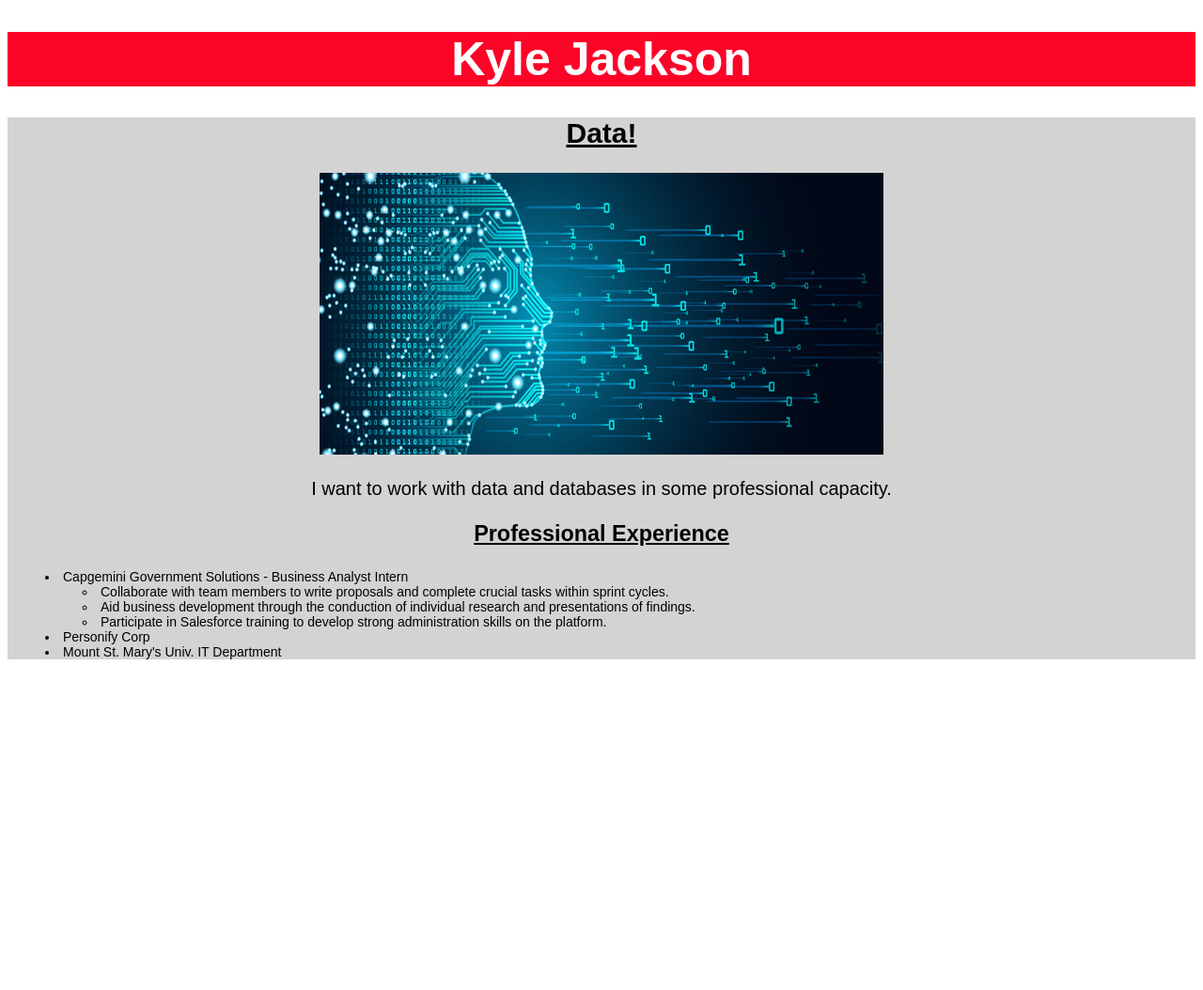
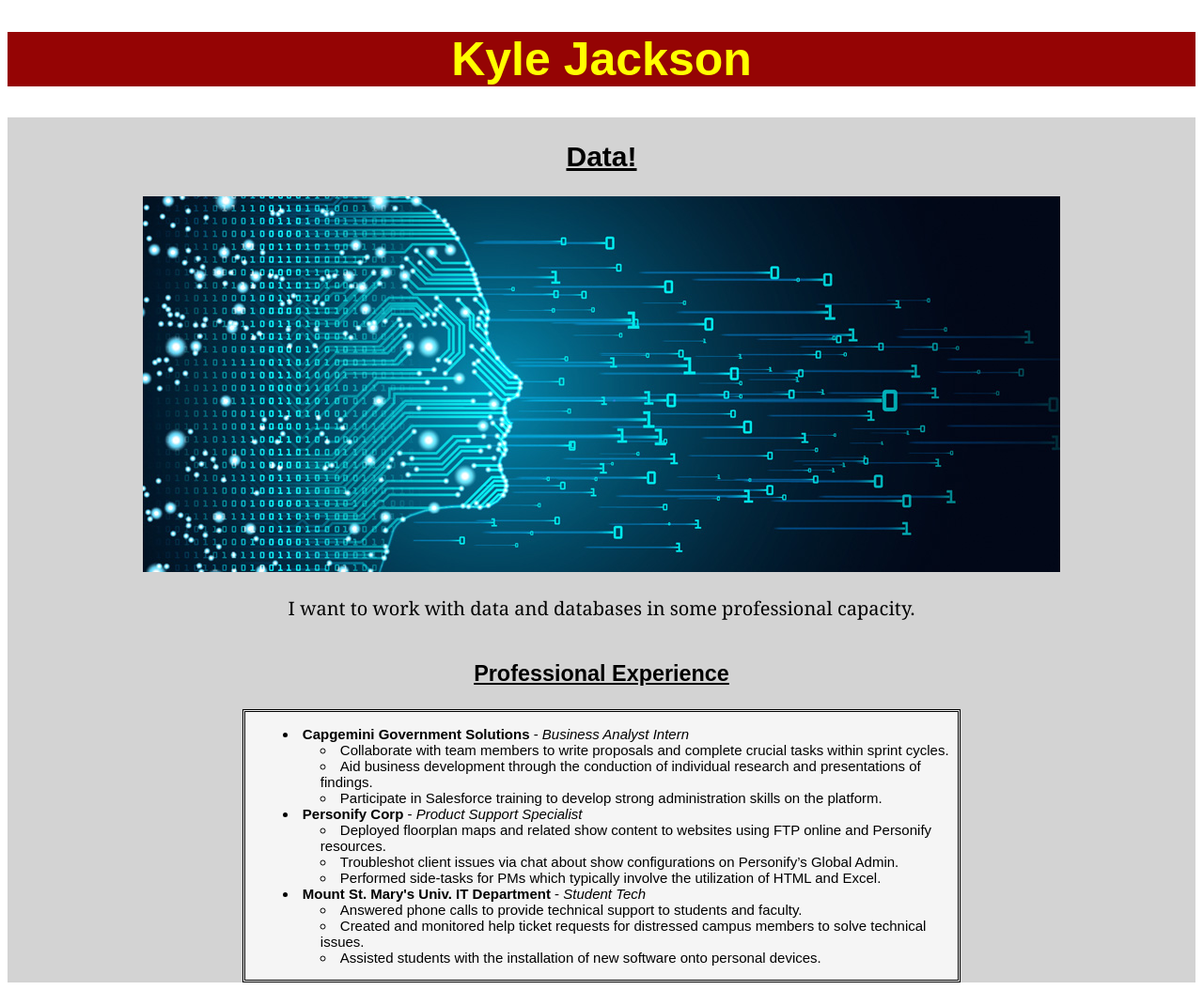
Before and after one commit to kjacks97/377, a plain HTML site: page index.html in a window 1280 px wide. Shown: the whole page at 94% size. Before the commit the page ends 800 px from the top, so only its background shows below. Drawn offline with Linux system fonts and the light colour scheme.

Commit message:
Had not committed in a while; many changes were made (sorry)
Had not committed in a while; many changes were made (sorry)

```diff
--- a/index.html
+++ b/index.html
@@ -18,33 +18,48 @@
       <u>Data!</u>
     </h2>
     <!-- Q3 & Q4 -->
-  <div>
-    <img src="data.jpg" alt="Data" style="width:600px;height:300px;">
+    <div class="imgControl">
+      <!--<img src="data.jpg" alt="Data" style="width:800px;height:300px;">-->
+      <img src="data.jpg" alt="Data">
+      <div class="txtImg">
         <p>I want to work with data and databases in some professional capacity.</p>
+      </div>
     </div>
     <div class="subhead">
       <!-- Q5 -->
       <h3><u>Professional Experience</u></h3>
-
       <div class="listcontainer">
         <ul class="ulist">
-        <li>Capgemini Government Solutions - Business Analyst Intern</li>
+
+          <li><span class="orgFormat">Capgemini Government Solutions</span> - <span class="posFormat">Business Analyst Intern</span></li>
+
           <ul>
             <li>Collaborate with team members to write proposals and complete crucial tasks within sprint cycles.</li>
             <li>Aid business development through the conduction of individual research and presentations of findings.</li>
             <li>Participate in Salesforce training to develop strong administration skills on the platform.</li>
           </ul>
-        <li>Personify Corp</li>
-        <li>Mount St. Mary's Univ. IT Department</li>
+
+          <li><span class="orgFormat">Personify Corp</span> - <span class="posFormat">Product Support Specialist</span></li>
+          <ul>
+            <li>Deployed floorplan maps and related show content to websites using FTP online and Personify resources.</li>
+            <li>Troubleshot client issues via chat about show configurations on Personify’s Global Admin.</li>
+            <li>Performed side-tasks for PMs which typically involve the utilization of HTML and Excel.</li>
+          </ul>
+
+          <li><span class="orgFormat">Mount St. Mary's Univ. IT Department</span> - <span class="posFormat">Student Tech</span></li>
+          <ul>
+            <li>Answered phone calls to provide technical support to students and faculty.</li>
+            <li>Created and monitored help ticket requests for distressed campus members to solve technical issues.</li>
+            <li>Assisted students with the installation of new software onto personal devices.</li>
+
+          </ul>
         </div>
       </div>
 
     </div>
 
 
-<br>
-<br>
-<br>
+
   </body>
 
   </html>
--- a/styles.css
+++ b/styles.css
@@ -1,5 +1,6 @@
-.headline {background-color: rgb(252, 3, 40);
-  color: rgb(255, 255, 255);
+.headline {
+  background-color: hsl(0, 95%, 30%);
+  color: rgb(255, 255, 0);
   text-align: center;
   font-size: 25px;
   font-family: sans-serif;
@@ -10,23 +11,47 @@
   text-align: center;
   font-size: 20px;
   font-family: sans-serif;
+  display: flex;
+  justify-content: center;
+  flex-direction: column;
 }
 
 .mainbod {
   background-color: rgb(211, 211, 211);
   text-align: center;
-  font-size: 13px;
+  font-size: 15px;
   font-family: sans-serif;
 }
 
-
 .ulist {
-  font-size: 14px;
+  font-size: 15px;
   list-style-type:disc;
   text-align: left;
   list-style-position:inside;
 }
 
 .listcontainer {
-  width:80%;
+  width:60%;
+  text-align: left;
+  border: double;
+  margin: auto;
+  background-color: rgb(245,245,245);
 }
+
+.imgControl {
+  max-width: 100%;
+  height:auto;
+  display: block;
+}
+
+.txtImg {
+  font-family: Georgia;
+}
+
+.orgFormat {
+  font-weight: bold;
+}
+
+.posFormat {
+  font-style: italic;
+}
```
Lines whose indentation alone changed are shown as unchanged.
